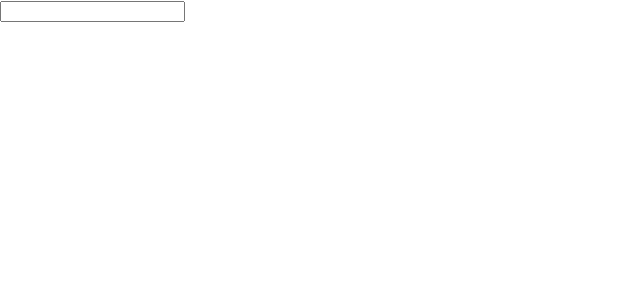
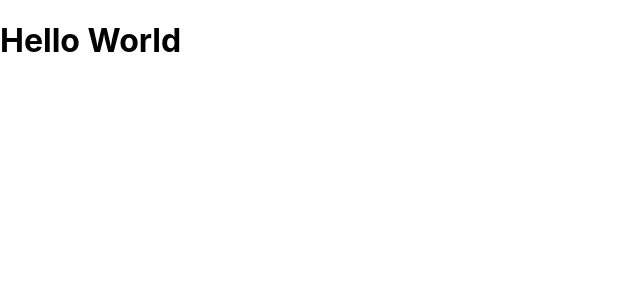
Before and after one commit to winterbreaker23/React_-React-JSX-, a React (Create React App) app in the folder my-react-app/: page / in a window 1280 px wide. Shown: the top 300 px of the page, without its empty margins (0-640 px from the left). Built offline with nearby package versions, Linux system fonts and the light colour scheme.

Commit message:
JSX-exp7

```diff
--- a/my-react-app/src/index.js
+++ b/my-react-app/src/index.js
@@ -29,7 +29,8 @@ const myelement5=(
 const myelment6=(
   <input type="text"/>
 );
-root.render(myelment6);
+const myElement7 = <h1 className="myclass">Hello World</h1>;
+root.render(myElement7);
 
 // If you want to start measuring performance in your app, pass a function
 // to log results (for example: reportWebVitals(console.log))
```
